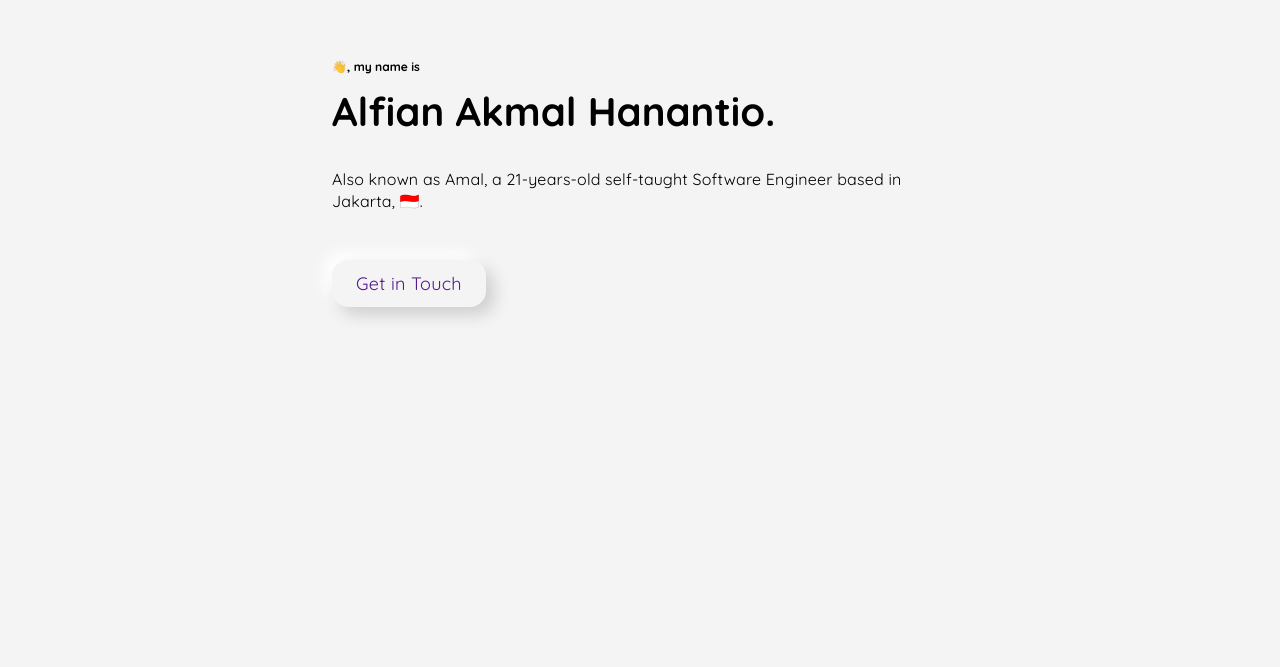
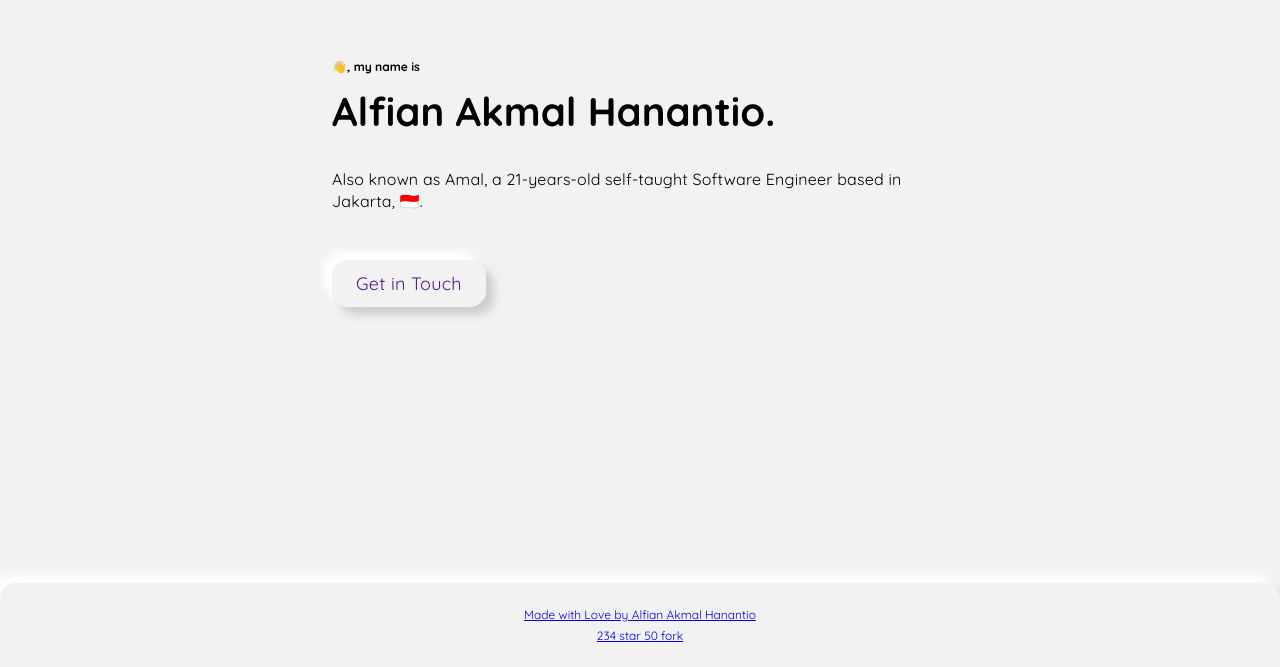
Before and after one commit to amalhanaja/v1, a Gatsby site: page / in a window 1280 px wide. Shown: the part 217-884 px from the top of the page. Before the commit the page ends 800 px from the top, so only its background shows below. Built offline with nearby package versions, Linux system fonts and the light colour scheme; Gatsby itself is replaced by a stand-in of ours.

Commit message:
Add Footer and Modify Color

```diff
--- /dev/null
+++ b/src/components/Footer/index.tsx
@@ -0,0 +1,33 @@
+import * as React from 'react';
+import styled from 'styled-components';
+
+const FooterWrapper = styled.footer`
+  padding: 24px 0;
+  display: flex;
+  flex-direction: column;
+  background: #f2f2f2;
+  box-shadow: 8px 8px 12px #cecece, -8px -8px 12px #ffffff;
+  border-top-right-radius: 16px;
+  border-top-left-radius: 16px;
+`;
+
+const GithubLink = styled.a`
+  display: inline-block;
+  text-align: center;
+  font-size: 12px;
+`;
+
+const GithubInfo = styled.div`
+  margin-top: 6px;
+`;
+
+const Footer: React.FC = () => (
+  <FooterWrapper>
+    <GithubLink href="sad">
+      <div>Made with Love by Alfian Akmal Hanantio</div>
+      <GithubInfo>234 star 50 fork</GithubInfo>
+    </GithubLink>
+  </FooterWrapper>
+);
+
+export default Footer;
--- a/src/components/Layout/Layout.tsx
+++ b/src/components/Layout/Layout.tsx
@@ -2,6 +2,7 @@
 import { PageRendererProps } from 'gatsby';
 import Main from './Main';
 import GlobalStyle from '../../styles/GlobalStyle';
+import Footer from '../Footer';
 
 type LayoutProps = {
   path: string;
@@ -14,6 +15,7 @@
     <>
       <GlobalStyle />
       <Main>{children}</Main>
+      <Footer />
     </>
   );
 };
--- a/src/components/Section/Hero.tsx
+++ b/src/components/Section/Hero.tsx
@@ -23,8 +23,8 @@
   font-size: 18px;
   letter-spacing: 0.3px;
   border-radius: 16px;
-  background: #f4f4f4;
-  box-shadow: 8px 8px 16px #cfcfcf, -8px -8px 16px #ffffff;
+  background: #f2f2f2;
+  box-shadow: 8px 8px 8px #cecece, -8px -8px 8px #ffffff;
   padding: 12px 24px;
   text-decoration: none;
   cursor: pointer;
@@ -39,7 +39,7 @@
   }
   &:focus {
     transform: scale(0.97);
-    box-shadow: inset 3px 3px 7px #cfcfcf, inset -3px -3px 7px #ffffff;
+    box-shadow: inset 3px 3px 5px #cecece, inset -3px -3px 7px #ffffff;
   }
 `;
 
@@ -53,7 +53,10 @@
 const Hero: React.FC = () => (
   <SectionWrapper>
     <Overline>
-      <span role="img" aria-label="Hi">👋</span>, my name is
+      <span role="img" aria-label="Hi">
+        👋
+      </span>
+      , my name is
     </Overline>
     <Title>Alfian Akmal Hanantio.</Title>
     <Description>
--- a/src/styles/GlobalStyle.ts
+++ b/src/styles/GlobalStyle.ts
@@ -25,7 +25,7 @@
     min-height: 100vh;
     margin: 0;
     overflow-x: hidden;
-    background: #F4F4F4;
+    background: #f2f2f2;
     font-family: Quicksand, San Francisco, SF Pro Text, -apple-system, system-ui, BlinkMacSystemFont, Roboto, Helvetica Neue, Segoe UI, Arial, sans-serif;
   }
 `;
```
